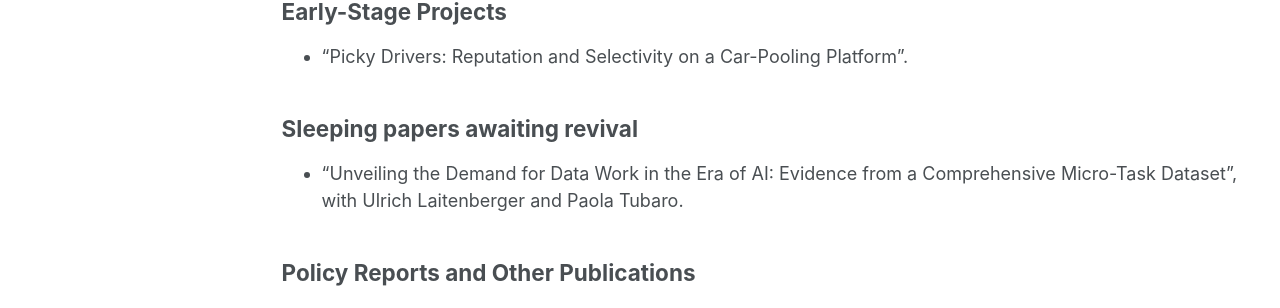
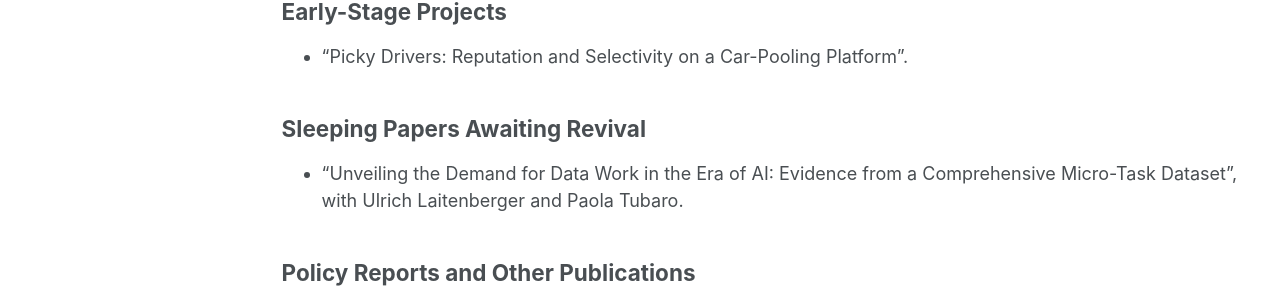
Before and after one commit to ChiaraBelletti/ChiaraBelletti.github.io, a Jekyll site: the page built from _pages/research.md, in a window 1280 px wide and 1390 px high. Shown: the part 642-950 px from the top of the window. Built offline with Jekyll 4.4.1, drawn with Linux system fonts in a browser that asks for light colours; some web fonts are replaced.

```diff
--- a/_pages/research.md
+++ b/_pages/research.md
@@ -31,7 +31,7 @@ Early-Stage Projects
 -----
 * "Picky Drivers: Reputation and Selectivity on a Car-Pooling Platform".
 
-Sleeping papers awaiting revival
+Sleeping Papers Awaiting Revival
 -----
 * "Unveiling the Demand for Data Work in the Era of AI: Evidence from a Comprehensive Micro-Task Dataset", with Ulrich Laitenberger and Paola Tubaro.
 
```
